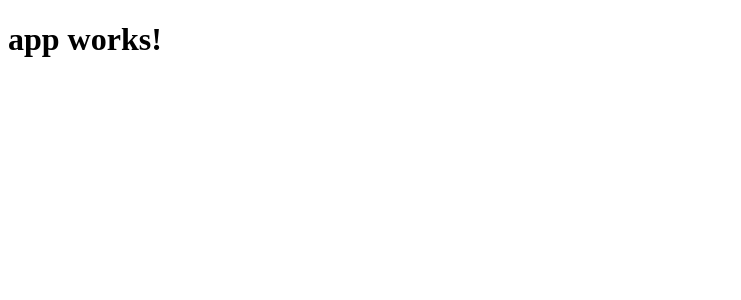
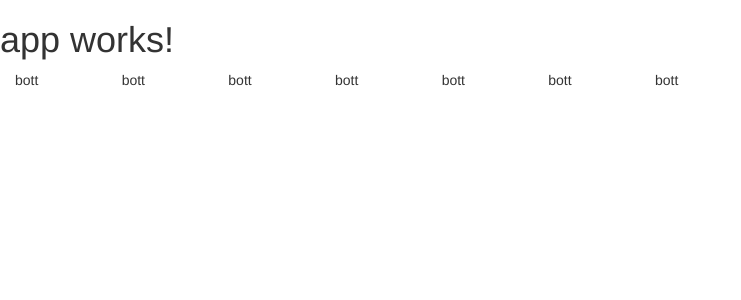
Before and after one commit to AlkanRena/Kalkulator, an Angular app in the folder kalkulator/: page / in a window 1280 px wide. Shown: the top 300 px of the page, without its empty margins (0-741 px from the left). Built offline with nearby package versions, Linux system fonts and the light colour scheme.

Commit message:
added bootstrap to  angular files

```diff
--- a/kalkulator/src/app/app.component.html
+++ b/kalkulator/src/app/app.component.html
@@ -1,3 +1,10 @@
 <h1>
   {{title}}
 </h1>
+<div class="col-xs-1">bott</div>
+<div class="col-xs-1">bott</div>
+<div class="col-xs-1">bott</div>
+<div class="col-xs-1">bott</div>
+<div class="col-xs-1">bott</div>
+<div class="col-xs-1">bott</div>
+<div class="col-xs-1">bott</div>
--- a/kalkulator/src/index.html
+++ b/kalkulator/src/index.html
@@ -4,7 +4,8 @@
   <meta charset="utf-8">
   <title>Kalkulator</title>
   <base href="/">
-
+  <link rel="stylesheet" type="text/css" href="lib/bootstrap/css/bootstrap-theme.css">
+  <link rel="stylesheet" type="text/css" href="lib/bootstrap/css/bootstrap.css">
   <meta name="viewport" content="width=device-width, initial-scale=1">
   <link rel="icon" type="image/x-icon" href="favicon.ico">
 </head>
```
